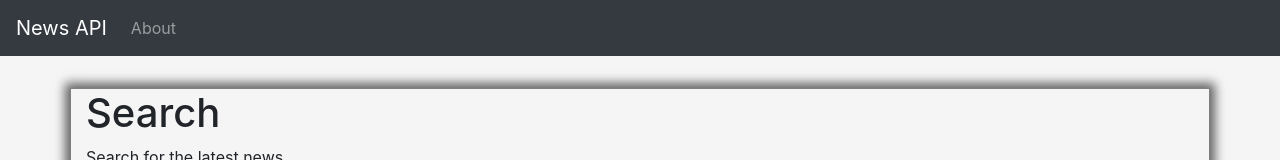
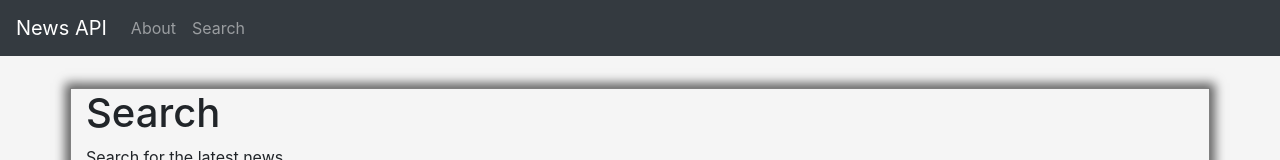
Before and after one commit to nevermindthelabel/news-api, a React (Create React App) app: page /search in a window 1280 px wide. Shown: the top 160 px of the page. Built offline with nearby package versions, Linux system fonts and the light colour scheme; no server answers.

Commit message:
added navigation for search page

```diff
--- a/src/components/Navigation/index.js
+++ b/src/components/Navigation/index.js
@@ -24,6 +24,9 @@ const Navigation = (props) => {
             <NavItem>
               <NavLink href="/about/">About</NavLink>
             </NavItem>
+            <NavItem>
+              <NavLink href="/search">Search</NavLink>
+            </NavItem>
             </Nav>
         </Collapse>
       </Navbar>
```
